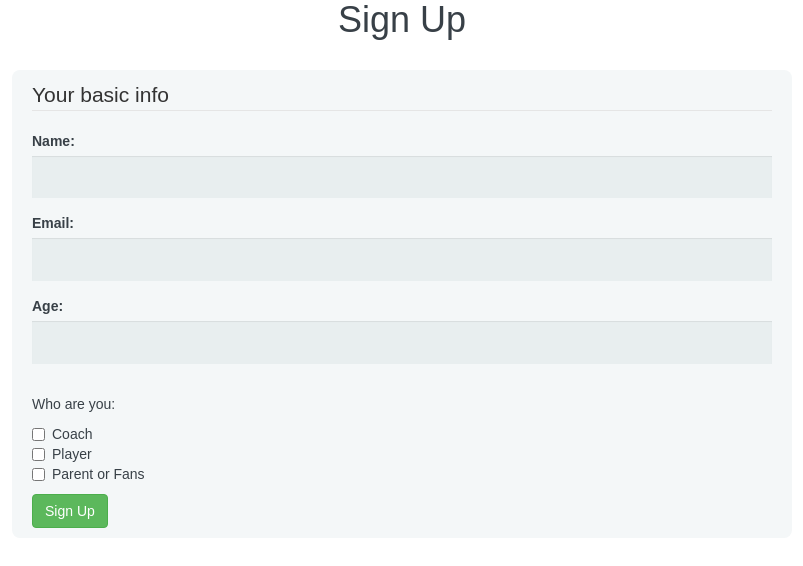
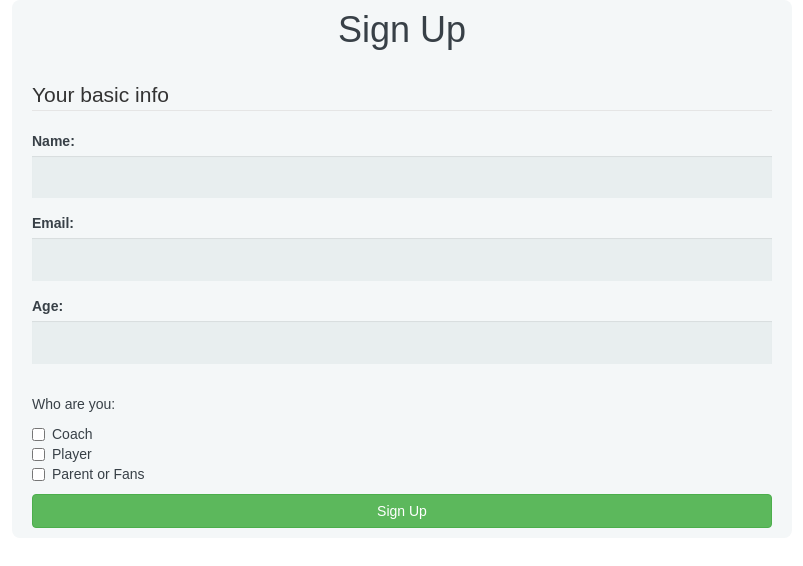
Before and after one commit to Liam-ucsd/134b, a plain HTML site: page app/hw3_part2_version1/SignupBootstrap.html in a window 1280 px wide. Shown: the whole page, without its empty margins (238-1041 px from the left). Drawn offline with nearby package versions, Linux system fonts and the light colour scheme.

Commit message:
signup bootstrap

```diff
--- a/app/hw3_part2_version1/SignupBootstrap.html
+++ b/app/hw3_part2_version1/SignupBootstrap.html
@@ -14,9 +14,9 @@
   <body>
     <div class="container">
       <form action="index.html" method="post">
-        <h1 class="text-center">Sign Up</h1>
         <div class="row">
           <div class="col-sm-8 col-sm-offset-2" id="form">
+            <h1 class="text-center">Sign Up</h1>
             <fieldset class="form-group">
               <legend>Your basic info</legend>
               <label for="name" class="col-form-label">Name:</label>
@@ -34,7 +34,7 @@
               <label class="light form-check-label"><input class="form-check-input" type="checkbox" id="Player" value="player">Player</label><br>
               <label class="light form-check-label"><input class="form-check-input" type="checkbox" id="Parent or Fans" value="parent">Parent or Fans</label><br>
             </fieldset>
-            <button type="submit" class="btn btn-success">Sign Up</button>
+            <button type="submit" class="btn btn-success btn-block">Sign Up</button>
           </div>
         </div>
       </form>
```
